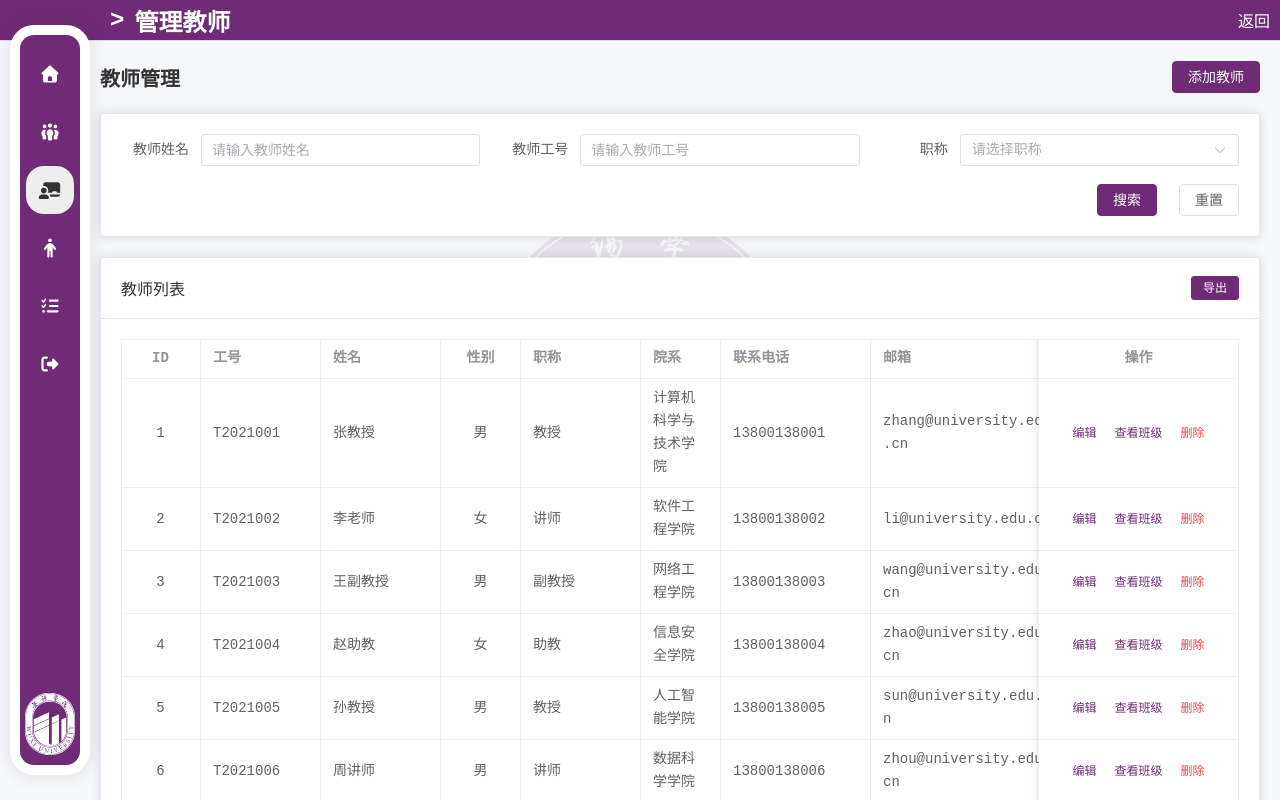
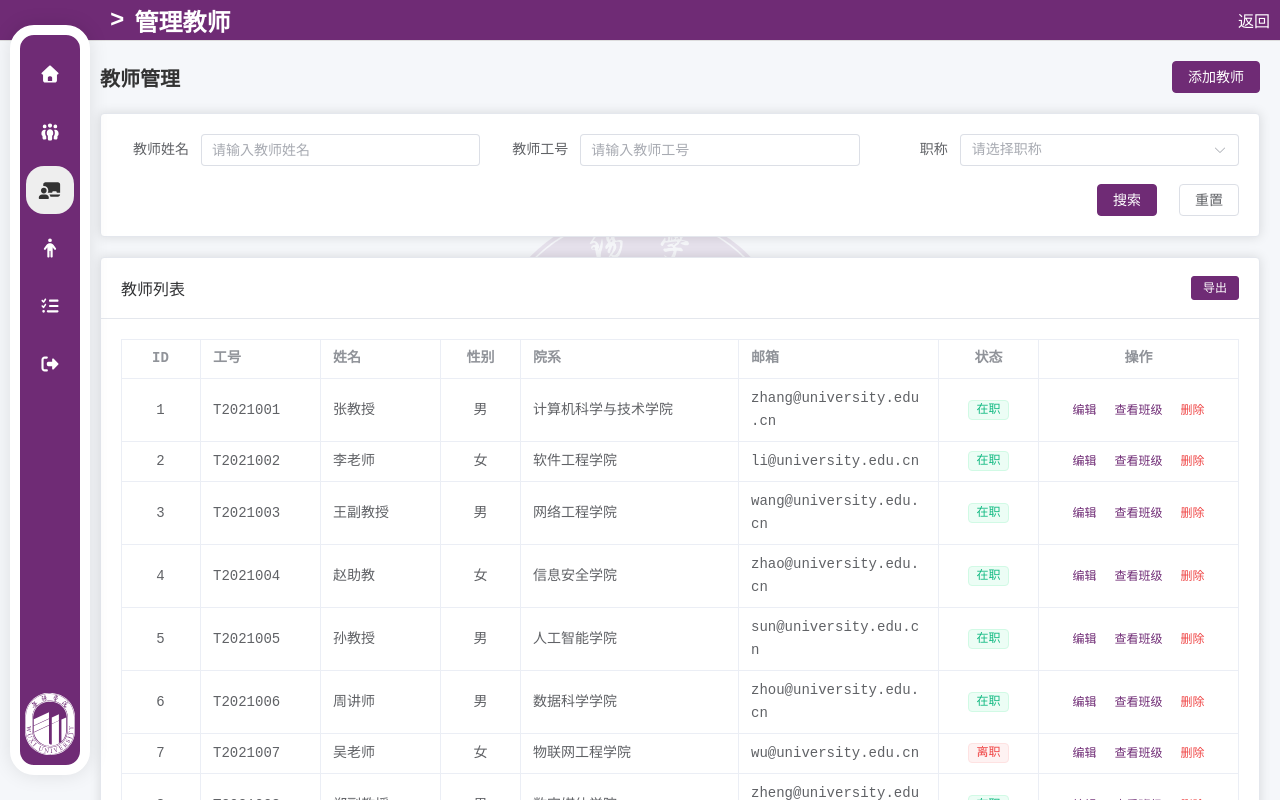
Before and after one commit to WXUProjects/CWXU-EducationEvaluationManagement-Frontend, a Vue app: page /teachers/home in a window 1280 px wide. Shown: the top 800 px of the page. Built offline with nearby package versions, Linux system fonts and the light colour scheme; sample sign-in values are in the browser's storage; a small style sheet from the web is missing.

Commit message:
教师删除联系电话，职称

```diff
--- a/src/views/teacher/Teachers.vue
+++ b/src/views/teacher/Teachers.vue
@@ -61,13 +61,7 @@
                         {{ row.gender === 'male' ? '男' : '女' }}
                     </template>
                 </el-table-column>
-                <el-table-column prop="title" label="职称" width="120">
-                    <template #default="{ row }">
-                        {{ getTitleLabel(row.title) }}
-                    </template>
-                </el-table-column>
                 <el-table-column prop="department" label="院系" />
-                <el-table-column prop="phone" label="联系电话" width="150" />
                 <el-table-column prop="email" label="邮箱" width="200" />
                 <el-table-column prop="status" label="状态" width="100" align="center">
                     <template #default="{ row }">
@@ -109,19 +103,8 @@
                         <el-radio label="female">女</el-radio>
                     </el-radio-group>
                 </el-form-item>
-                <el-form-item label="职称" prop="title">
-                    <el-select v-model="teacherForm.title" placeholder="请选择职称">
-                        <el-option label="助教" value="assistant" />
-                        <el-option label="讲师" value="lecturer" />
-                        <el-option label="副教授" value="associate_professor" />
-                        <el-option label="教授" value="professor" />
-                    </el-select>
-                </el-form-item>
                 <el-form-item label="院系" prop="department">
                     <el-input v-model="teacherForm.department" placeholder="请输入所属院系" />
-                </el-form-item>
-                <el-form-item label="联系电话" prop="phone">
-                    <el-input v-model="teacherForm.phone" placeholder="请输入联系电话" />
                 </el-form-item>
                 <el-form-item label="邮箱" prop="email">
                     <el-input v-model="teacherForm.email" placeholder="请输入邮箱地址" />
@@ -170,22 +153,22 @@ const pagination = reactive({
 
 // 临时教师数据
 const teachersData = ref([
-    { id: 1, teacherId: 'T2021001', name: '张教授', gender: 'male', title: 'professor', department: '计算机科学与技术学院', phone: '13800138001', email: 'zhang@university.edu.cn', status: 'active', remark: '博士生导师，研究方向：人工智能' },
-    { id: 2, teacherId: 'T2021002', name: '李老师', gender: 'female', title: 'lecturer', department: '软件工程学院', phone: '13800138002', email: 'li@university.edu.cn', status: 'active', remark: '主讲软件工程课程' },
-    { id: 3, teacherId: 'T2021003', name: '王副教授', gender: 'male', title: 'associate_professor', department: '网络工程学院', phone: '13800138003', email: 'wang@university.edu.cn', status: 'active', remark: '研究方向：网络安全' },
-    { id: 4, teacherId: 'T2021004', name: '赵助教', gender: 'female', title: 'assistant', department: '信息安全学院', phone: '13800138004', email: 'zhao@university.edu.cn', status: 'active', remark: '新入职教师' },
-    { id: 5, teacherId: 'T2021005', name: '孙教授', gender: 'male', title: 'professor', department: '人工智能学院', phone: '13800138005', email: 'sun@university.edu.cn', status: 'active', remark: '学院院长，研究方向：机器学习' },
-    { id: 6, teacherId: 'T2021006', name: '周讲师', gender: 'male', title: 'lecturer', department: '数据科学学院', phone: '13800138006', email: 'zhou@university.edu.cn', status: 'active', remark: '主讲数据挖掘课程' },
-    { id: 7, teacherId: 'T2021007', name: '吴老师', gender: 'female', title: 'lecturer', department: '物联网工程学院', phone: '13800138007', email: 'wu@university.edu.cn', status: 'inactive', remark: '已离职' },
-    { id: 8, teacherId: 'T2021008', name: '郑副教授', gender: 'male', title: 'associate_professor', department: '数字媒体学院', phone: '13800138008', email: 'zheng@university.edu.cn', status: 'active', remark: '研究方向：计算机图形学' },
-    { id: 1, teacherId: 'T2021001', name: '张教授', gender: 'male', title: 'professor', department: '计算机科学与技术学院', phone: '13800138001', email: 'zhang@university.edu.cn', status: 'active', remark: '博士生导师，研究方向：人工智能' },
-    { id: 2, teacherId: 'T2021002', name: '李老师', gender: 'female', title: 'lecturer', department: '软件工程学院', phone: '13800138002', email: 'li@university.edu.cn', status: 'active', remark: '主讲软件工程课程' },
-    { id: 3, teacherId: 'T2021003', name: '王副教授', gender: 'male', title: 'associate_professor', department: '网络工程学院', phone: '13800138003', email: 'wang@university.edu.cn', status: 'active', remark: '研究方向：网络安全' },
-    { id: 4, teacherId: 'T2021004', name: '赵助教', gender: 'female', title: 'assistant', department: '信息安全学院', phone: '13800138004', email: 'zhao@university.edu.cn', status: 'active', remark: '新入职教师' },
-    { id: 5, teacherId: 'T2021005', name: '孙教授', gender: 'male', title: 'professor', department: '人工智能学院', phone: '13800138005', email: 'sun@university.edu.cn', status: 'active', remark: '学院院长，研究方向：机器学习' },
-    { id: 6, teacherId: 'T2021006', name: '周讲师', gender: 'male', title: 'lecturer', department: '数据科学学院', phone: '13800138006', email: 'zhou@university.edu.cn', status: 'active', remark: '主讲数据挖掘课程' },
-    { id: 7, teacherId: 'T2021007', name: '吴老师', gender: 'female', title: 'lecturer', department: '物联网工程学院', phone: '13800138007', email: 'wu@university.edu.cn', status: 'inactive', remark: '已离职' },
-    { id: 8, teacherId: 'T2021008', name: '郑副教授', gender: 'male', title: 'associate_professor', department: '数字媒体学院', phone: '13800138008', email: 'zheng@university.edu.cn', status: 'active', remark: '研究方向：计算机图形学' }
+    { id: 1, teacherId: 'T2021001', name: '张教授', gender: 'male', department: '计算机科学与技术学院', email: 'zhang@university.edu.cn', status: 'active', remark: '博士生导师，研究方向：人工智能' },
+    { id: 2, teacherId: 'T2021002', name: '李老师', gender: 'female', department: '软件工程学院', email: 'li@university.edu.cn', status: 'active', remark: '主讲软件工程课程' },
+    { id: 3, teacherId: 'T2021003', name: '王副教授', gender: 'male', department: '网络工程学院', email: 'wang@university.edu.cn', status: 'active', remark: '研究方向：网络安全' },
+    { id: 4, teacherId: 'T2021004', name: '赵助教', gender: 'female', department: '信息安全学院', email: 'zhao@university.edu.cn', status: 'active', remark: '新入职教师' },
+    { id: 5, teacherId: 'T2021005', name: '孙教授', gender: 'male', department: '人工智能学院', email: 'sun@university.edu.cn', status: 'active', remark: '学院院长，研究方向：机器学习' },
+    { id: 6, teacherId: 'T2021006', name: '周讲师', gender: 'male', department: '数据科学学院', email: 'zhou@university.edu.cn', status: 'active', remark: '主讲数据挖掘课程' },
+    { id: 7, teacherId: 'T2021007', name: '吴老师', gender: 'female', department: '物联网工程学院', email: 'wu@university.edu.cn', status: 'inactive', remark: '已离职' },
+    { id: 8, teacherId: 'T2021008', name: '郑副教授', gender: 'male', department: '数字媒体学院', email: 'zheng@university.edu.cn', status: 'active', remark: '研究方向：计算机图形学' },
+    { id: 1, teacherId: 'T2021001', name: '张教授', gender: 'male', department: '计算机科学与技术学院', email: 'zhang@university.edu.cn', status: 'active', remark: '博士生导师，研究方向：人工智能' },
+    { id: 2, teacherId: 'T2021002', name: '李老师', gender: 'female', department: '软件工程学院', email: 'li@university.edu.cn', status: 'active', remark: '主讲软件工程课程' },
+    { id: 3, teacherId: 'T2021003', name: '王副教授', gender: 'male', department: '网络工程学院', email: 'wang@university.edu.cn', status: 'active', remark: '研究方向：网络安全' },
+    { id: 4, teacherId: 'T2021004', name: '赵助教', gender: 'female', department: '信息安全学院', email: 'zhao@university.edu.cn', status: 'active', remark: '新入职教师' },
+    { id: 5, teacherId: 'T2021005', name: '孙教授', gender: 'male', department: '人工智能学院', email: 'sun@university.edu.cn', status: 'active', remark: '学院院长，研究方向：机器学习' },
+    { id: 6, teacherId: 'T2021006', name: '周讲师', gender: 'male', department: '数据科学学院', email: 'zhou@university.edu.cn', status: 'active', remark: '主讲数据挖掘课程' },
+    { id: 7, teacherId: 'T2021007', name: '吴老师', gender: 'female', department: '物联网工程学院', email: 'wu@university.edu.cn', status: 'inactive', remark: '已离职' },
+    { id: 8, teacherId: 'T2021008', name: '郑副教授', gender: 'male', department: '数字媒体学院', email: 'zheng@university.edu.cn', status: 'active', remark: '研究方向：计算机图形学' }
 ])
 
 // 对话框状态
@@ -197,9 +180,7 @@ const teacherForm = reactive({
     teacherId: '',
     name: '',
     gender: 'male',
-    title: 'lecturer',
     department: '',
-    phone: '',
     email: '',
     status: 'active',
     remark: ''
@@ -209,24 +190,11 @@ const teacherForm = reactive({
 const teacherRules = {
     teacherId: [{ required: true, message: '请输入教师工号', trigger: 'blur' }],
     name: [{ required: true, message: '请输入教师姓名', trigger: 'blur' }],
-    title: [{ required: true, message: '请选择职称', trigger: 'change' }],
     department: [{ required: true, message: '请输入所属院系', trigger: 'blur' }],
-    phone: [{ required: true, message: '请输入联系电话', trigger: 'blur' }],
     email: [
         { required: true, message: '请输入邮箱地址', trigger: 'blur' },
         { type: 'email', message: '请输入正确的邮箱地址', trigger: 'blur' }
     ]
-}
-
-// 职称标签映射
-const getTitleLabel = (title: string) => {
-    const map: Record<string, string> = {
-        'assistant': '助教',
-        'lecturer': '讲师',
-        'associate_professor': '副教授',
-        'professor': '教授'
-    }
-    return map[title] || title
 }
 
 // 过滤后的教师数据
@@ -241,11 +209,6 @@ const filteredTeachers = computed(() => {
     // 按工号过滤
     if (filterForm.teacherId) {
         filtered = filtered.filter(item => item.teacherId.includes(filterForm.teacherId))
-    }
-
-    // 按职称过滤
-    if (filterForm.title) {
-        filtered = filtered.filter(item => item.title === filterForm.title)
     }
 
     // 更新分页总数
```
Also changed, not shown: 1 other file (tests, documents, lock files or other folders).
